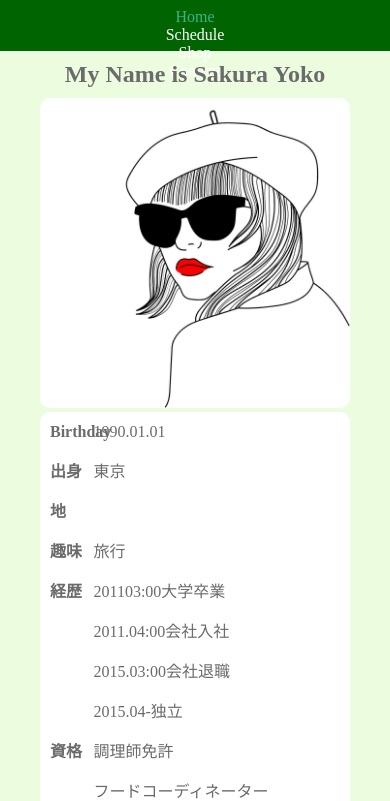
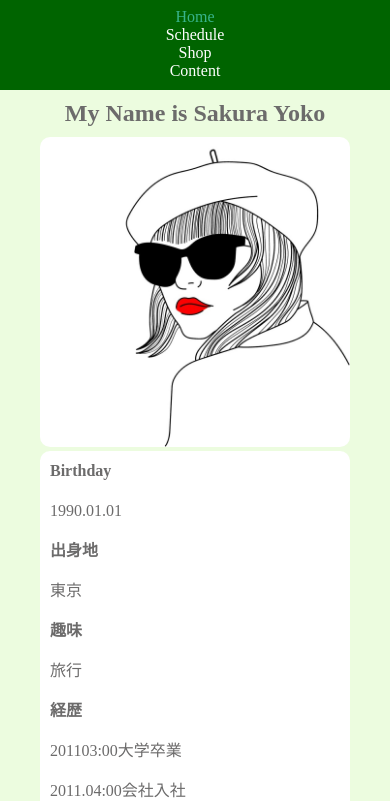
Before and after one commit to Seigo0adachi/git-report.html.css, a plain HTML site: page index.html in a window 390 px wide. Shown: the part 49-850 px from the top of the page. Drawn offline with Linux system fonts and the light colour scheme.

Commit message:
課題提出５回目

```diff
--- a/style.css
+++ b/style.css
@@ -66,7 +66,7 @@ main {
 }
 .self-label {
   font-weight: bold;
-  width: 15%;
+  width: 100px;
 }
 .self-text {
   width: 85%;
@@ -100,6 +100,9 @@ footer {
   color: #fff;
 }
 @media screen and (max-width: 768px) {
+  header {
+    height: max-content;
+  }
   .nav-list {
     width: 100%;
   }
```
